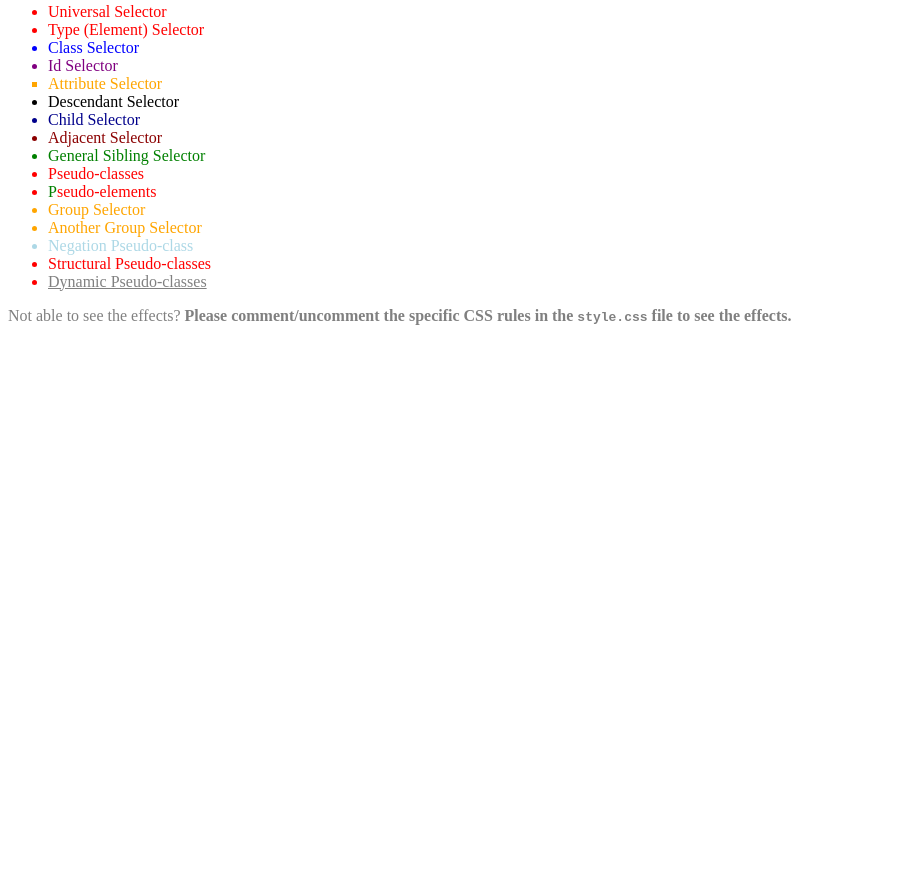
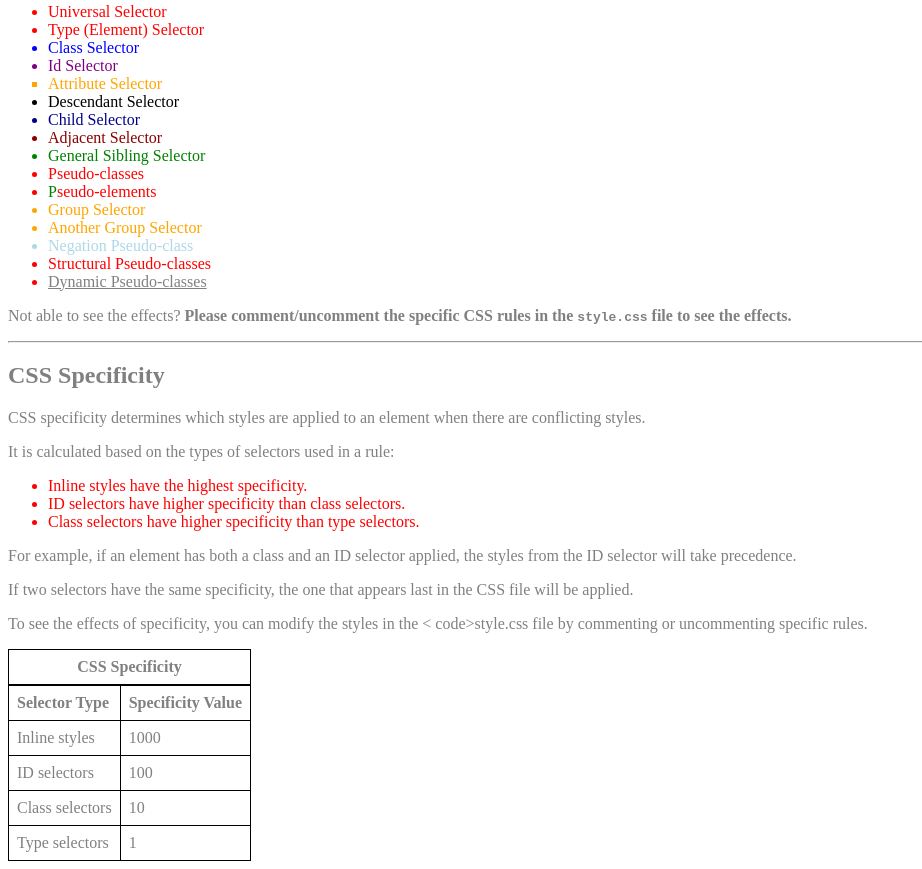
Before and after one commit to neerajp67/JavaScript-Concepts, a plain HTML site: page CSS/index.html in a window 1280 px wide. Shown: the part 285-1154 px from the top of the page, without its empty margins (0-922 px from the left). Before the commit the page ends 800 px from the top, so only its background shows below. Drawn offline with Linux system fonts and the light colour scheme.

Commit message:
CSS Specificity

```diff
--- a/CSS/index.html
+++ b/CSS/index.html
@@ -45,8 +45,7 @@
 
     <hr>
 
-    <artcle id="selectors">
-
+    <article id="selectors">
         <h2>Type of Selectors</h2>
         <ul>
             <li>Universal Selector</li>
@@ -71,9 +70,54 @@
             <strong>Please comment/uncomment the specific CSS rules in the <code>style.css</code> file to see the
                 effects.</strong>
         </p>
+    </article>
+
+    <hr>
+
+    <article id="CSS Specificity">
+        <h2>CSS Specificity</h2>
+        <p>CSS specificity determines which styles are applied to an element when there are conflicting styles.</p>
+        <p>It is calculated based on the types of selectors used in a rule:</p>
+        <ul>
+            <li>Inline styles have the highest specificity.</li>
+            <li>ID selectors have higher specificity than class selectors.</li>
+            <li>Class selectors have higher specificity than type selectors.</li>
+        </ul>
+        <p>For example, if an element has both a class and an ID selector applied, the styles from the ID selector
+            will take precedence.</p>
+        <p>If two selectors have the same specificity, the one that appears last in the CSS file will be applied.</p>
+        <p>To see the effects of specificity, you can modify the styles in the < code>style.css</code> file by
+                commenting or uncommenting specific rules.</p>
+
+        <table>
+            <caption>CSS Specificity</caption>
+            <thead>
+                <tr>
+                    <th>Selector Type</th>
+                    <th>Specificity Value</th>
+                </tr>
+            </thead>
+            <tbody>
+                <tr>
+                    <td>Inline styles</td>
+                    <td>1000</td>
+                </tr>
+                <tr>
+                    <td>ID selectors</td>
+                    <td>100</td>
+                </tr>
+                <tr>
+                    <td>Class selectors</td>
+                    <td>10</td>
+                </tr>
+                <tr>
+                    <td>Type selectors</td>
+                    <td>1</td>
+                </tr>
+            </tbody>
+        </table>
 
     </article>
-
 </body>
 
 </html>
--- a/CSS/style.css
+++ b/CSS/style.css
@@ -125,3 +125,24 @@ li:nth-child(14) {
 .dynamic-pseudo-classes:focus {
     color: lightcoral;
 }
+
+
+table {
+    border-collapse: collapse;
+    width: auto;
+}
+
+table caption {
+    font-weight: bold;
+    border: 1px solid black;
+    padding: 8px
+}
+
+table, th, td {
+    border: 1px solid black;
+}
+
+th, td {
+    padding: 8px;
+    text-align: left;
+}
```
